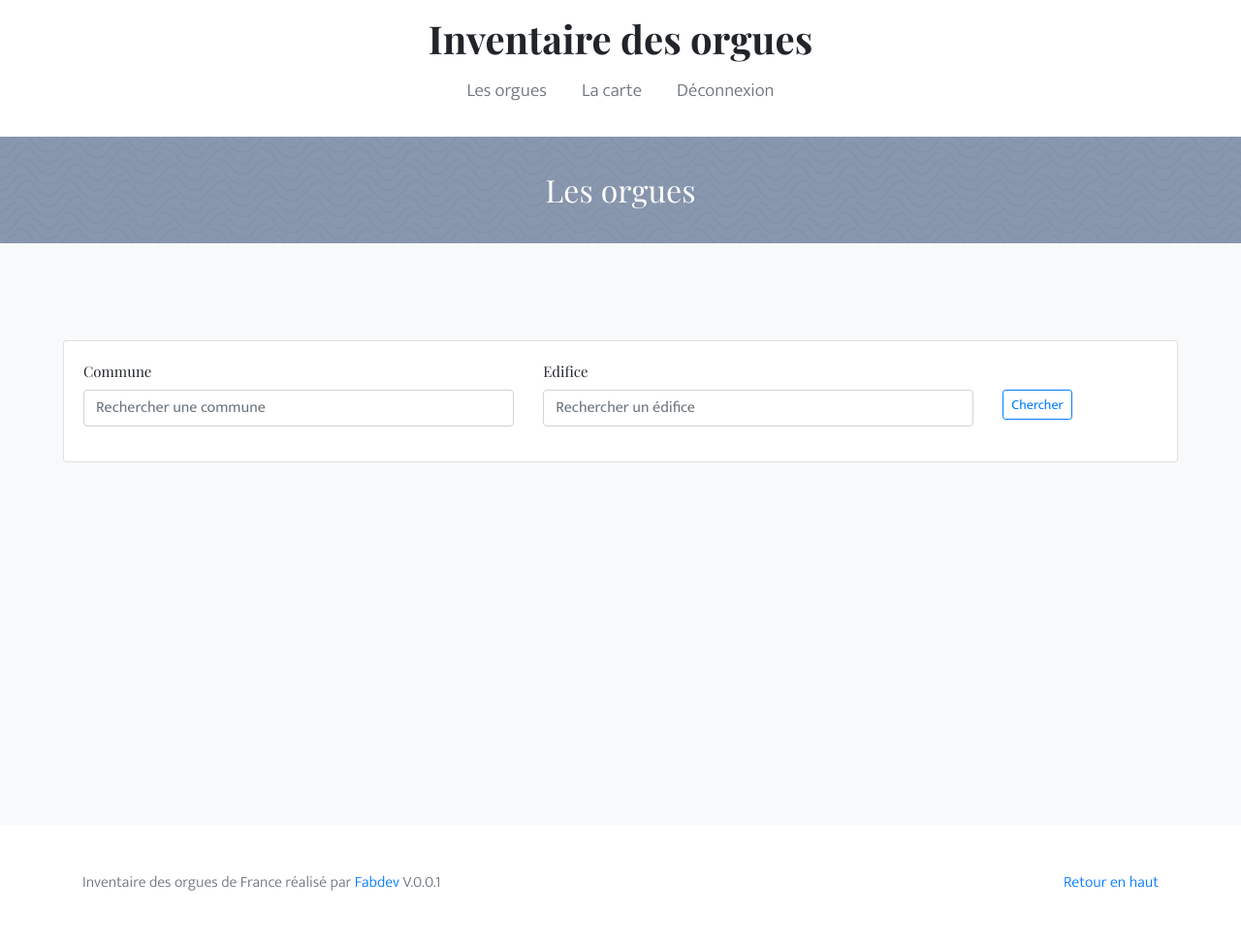
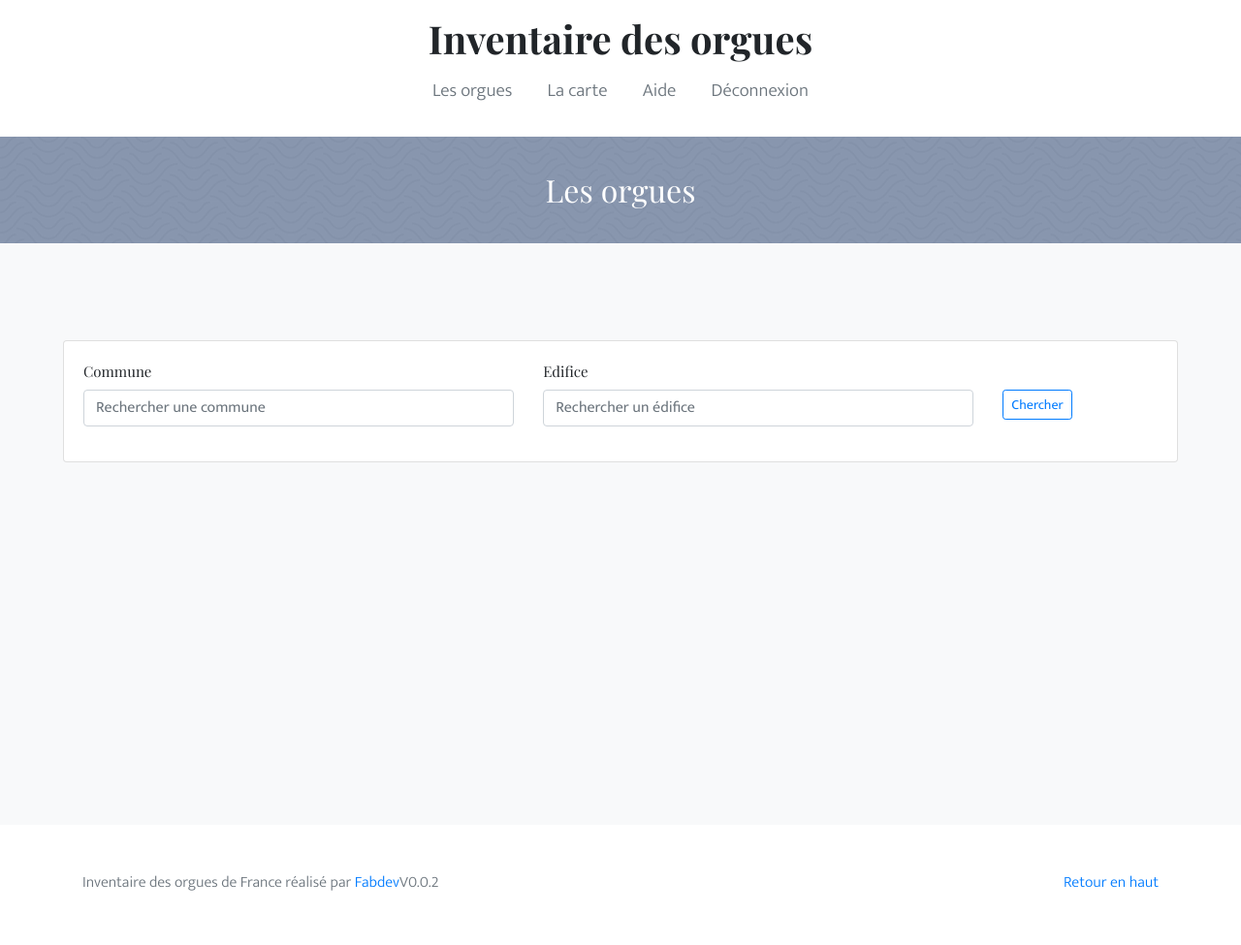
Before and after one commit to inventaire-des-orgues/portail, a Django app: page / in a window 1280 px wide. Shown: the whole page at 97% size. Run offline with Django 3.2, Linux system fonts and the light colour scheme; the visitor is signed in with stand-in values (Sample User, id 1); data that the repository does not hold is empty; some libraries are stand-ins or nearby versions.

Commit message:
version + lien documentation

```diff
--- a/templates/base.html
+++ b/templates/base.html
@@ -26,6 +26,7 @@
     <p class="text-center my-3" id="menu">
       <a class="p-3 text-muted" href="{% url 'orgues:orgue-list' %}">Les orgues</a>
       <a class="p-3 text-muted" href="{% url 'orgues:orgue-carte' %}">La carte</a>
+      <a class="p-3 text-muted" href="https://docs.inventaire-des-orgues.fr">Aide</a>
       {% if user.is_authenticated %}
         <a class="p-3 text-muted" href="{% url 'logout' %}">Déconnexion</a>
       {% else %}
@@ -44,7 +45,7 @@
     <p class="float-right">
       <a href="#">Retour en haut</a>
     </p>
-    <p>Inventaire des orgues de France réalisé par <a href="https://fabdev.fr">Fabdev</a> V.0.0.1</p>
+    <p>Inventaire des orgues de France réalisé par <a href="https://fabdev.fr">Fabdev</a>V0.0.2</p>
   </div>
 </footer>
 <!-- Bootstrap core JavaScript
```
